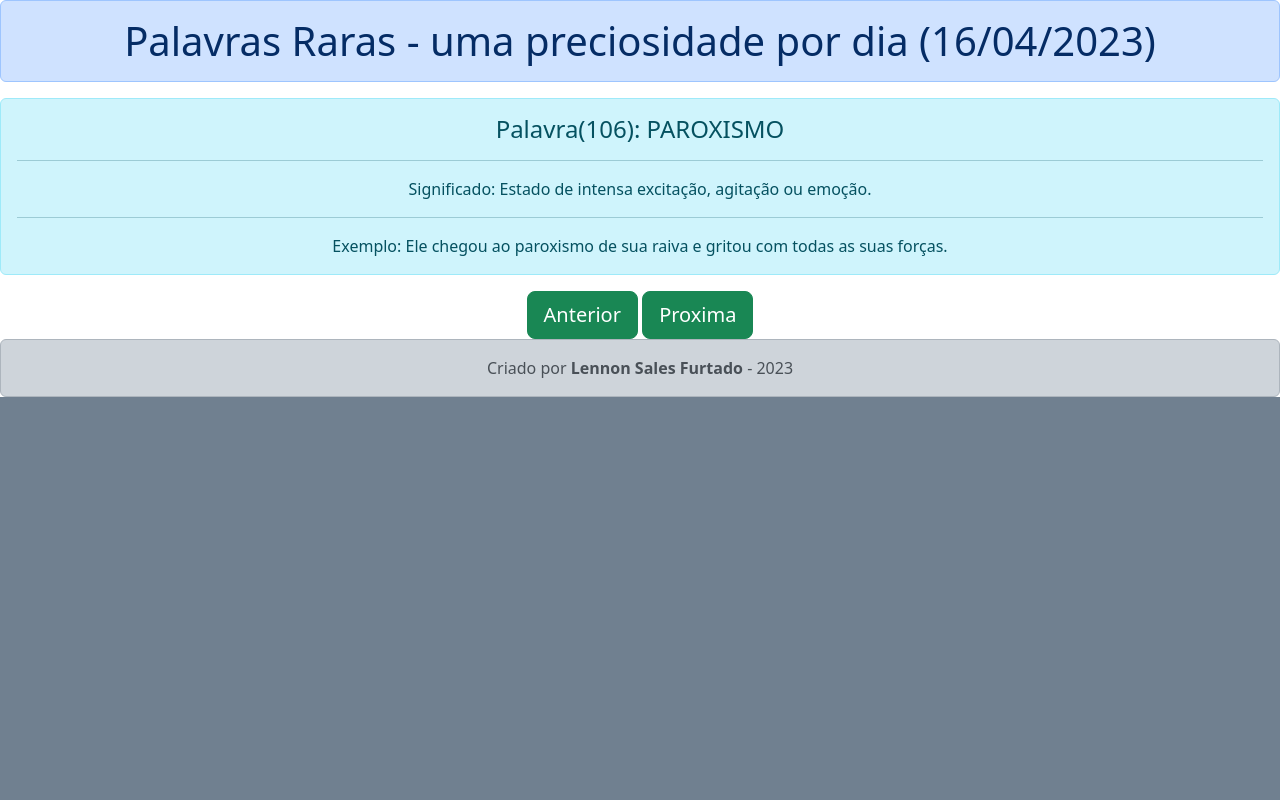
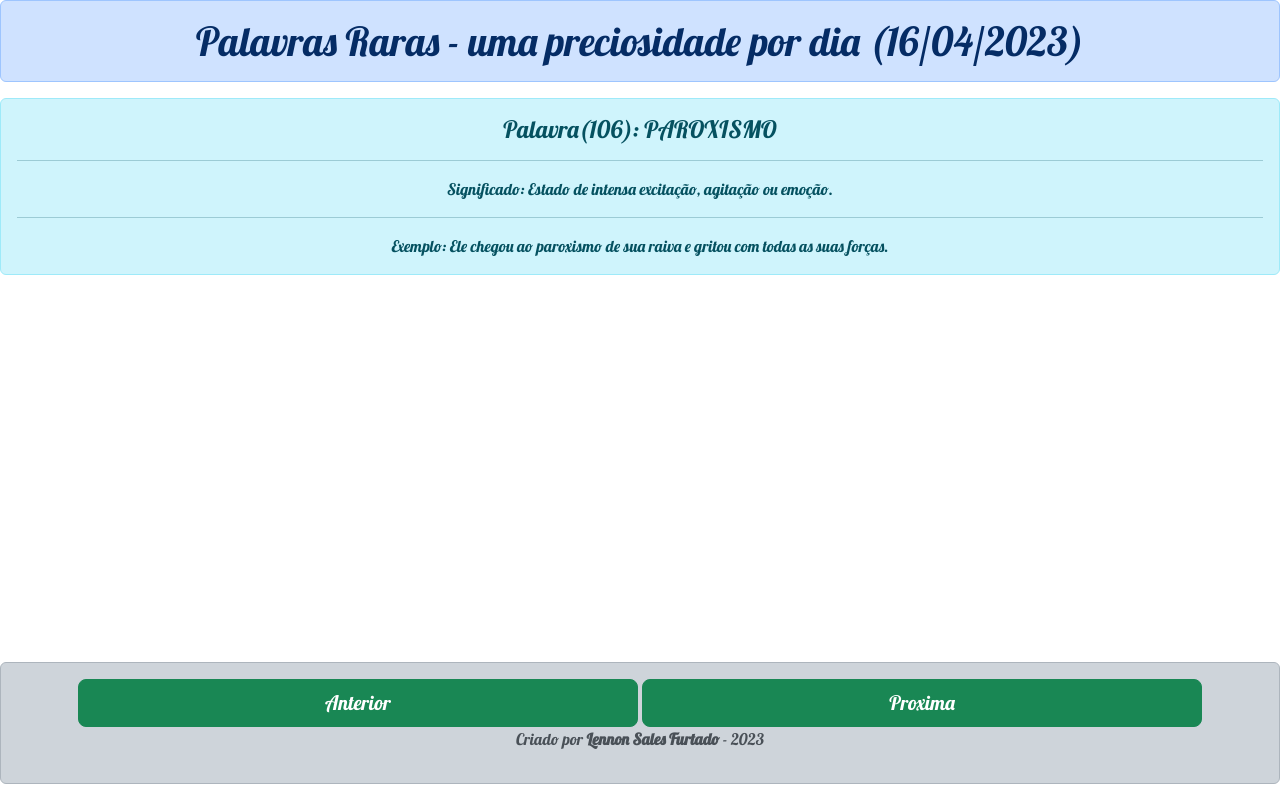
Before and after one commit to Biosdead/RareWords, a plain HTML site: page index.html in a window 1280 px wide. Drawn offline with nearby package versions, Linux system fonts and the light colour scheme.

Commit message:
Version 1.1

```diff
--- a/index.html
+++ b/index.html
@@ -1,15 +1,6 @@
 <!DOCTYPE html>
 <html lang="pt-BR">
 <head>
-    <style>
-        html{
-            text-align: center;
-            background-color: slategrey;
-        }
-        body{
-            font-family: 'Lobster', cursive;
-        }
-    </style>
     <meta charset="UTF-8">
     <meta http-equiv="X-UA-Compatible" content="IE=edge">
     <meta name="viewport" content="width=device-width, initial-scale=1.0">
@@ -18,11 +9,14 @@
     <link rel="preconnect" href="https://fonts.googleapis.com">
     <link rel="preconnect" href="https://fonts.gstatic.com" crossorigin>
     <link href="https://fonts.googleapis.com/css2?family=Lobster&display=swap" rel="stylesheet">
+    <link rel="stylesheet" href="style.css">
     <title>Palavras Raras</title>
+</head>
+<header>
     <h1 class="alert alert-primary" role="alert" id="Date">Palavras Raras - uma preciosidade por dia </h1>
-</head>
+</header>
 <body>
-    <div class="alert alert-info" role="alert">
+    <div class="alert alert-info position-sticky" role="alert">
         <h4 class="alert-heading" id="word">Palavra</h4>
         <hr>
         <p class="mb-0" id="meaning">Significado</p>
@@ -30,11 +24,13 @@
         <p class="mb-0" id="sentence">Frase<d/p>
       </div>
 
-<button onclick="PreviousWord()" type="button" class="btn btn-success btn-lg">Anterior</button>
-<button onclick="NextWord()" type="button" class="btn btn-success btn-lg">Proxima</button>
 
 </body>
-<footer class="alert alert-dark" role="alert">Criado por <b>Lennon Sales Furtado</b> - 2023</footer>
+<footer class="alert alert-dark fixed-bottom" role="alert">
+    <button onclick="PreviousWord()" type="button" class="btn btn-success btn-lg">Anterior</button>
+    <button onclick="NextWord()" type="button" class="btn btn-success btn-lg">Proxima</button>
+    <p>Criado por <b>Lennon Sales Furtado</b> - 2023</p>
+</footer>
 <script src="baseDeDados.js">
 </script>
 <script src="script.js">
--- a/script.js
+++ b/script.js
@@ -1,3 +1,5 @@
+// O que Falta Fazer: Chamar função de quando aa pagina estiver carregada fazer a chamada das funções;Melhorar o css a ponto dele ficar igual um aplicativo; Verificar pq depois das 22 hrs ele já mostra a data do dia seguinte
+
 GetDay();
 var dayIndex = GetDayIndex();
 var globalIndex = dayIndex;
@@ -29,7 +31,7 @@ function GetWord(dia){
 
 function GetDay(){
         var today = new Date();
-        var day = (today.getUTCDate() < 10 ? "0" + today.getUTCDate() : today.getUTCDate()); // retorna o dia do mês 1 - 31
+        var day = (today.getDate() < 10 ? "0" + today.getDate() : today.getDate()); // retorna o dia do mês 1 - 31
         var realMonth = today.getMonth() + 1; // retorna 0 para Janeiro e 11 para Dezembro por isso somar mais 1
         var month = (realMonth < 10 ? "0" + realMonth : realMonth);
         var year = today.getFullYear();
--- /dev/null
+++ b/style.css
@@ -0,0 +1,13 @@
+html{
+    text-align: center;
+    /* background-color: slategrey; */
+}
+
+body{
+    font-family: 'Lobster', cursive;
+    /* margin-top: 15%;  */
+}
+
+button{
+    width: 45%;
+}
```
